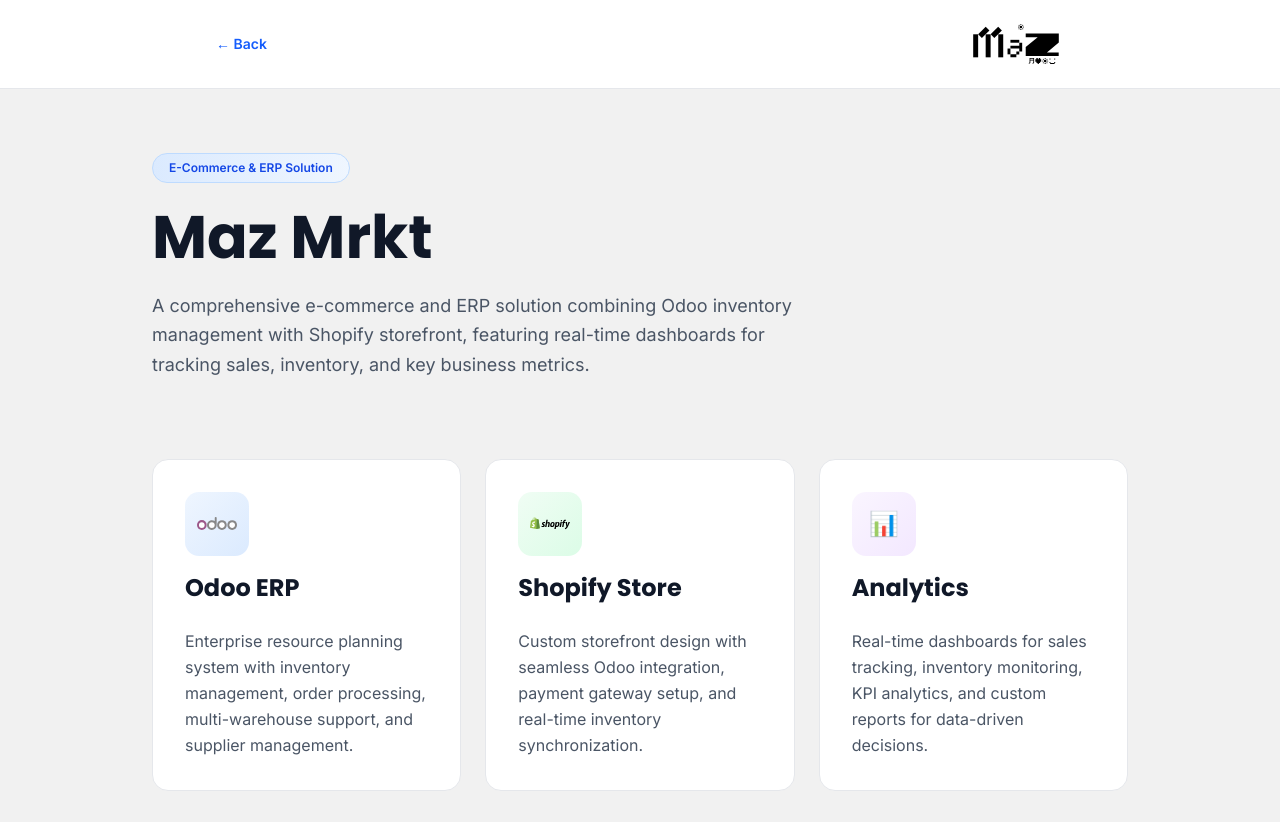
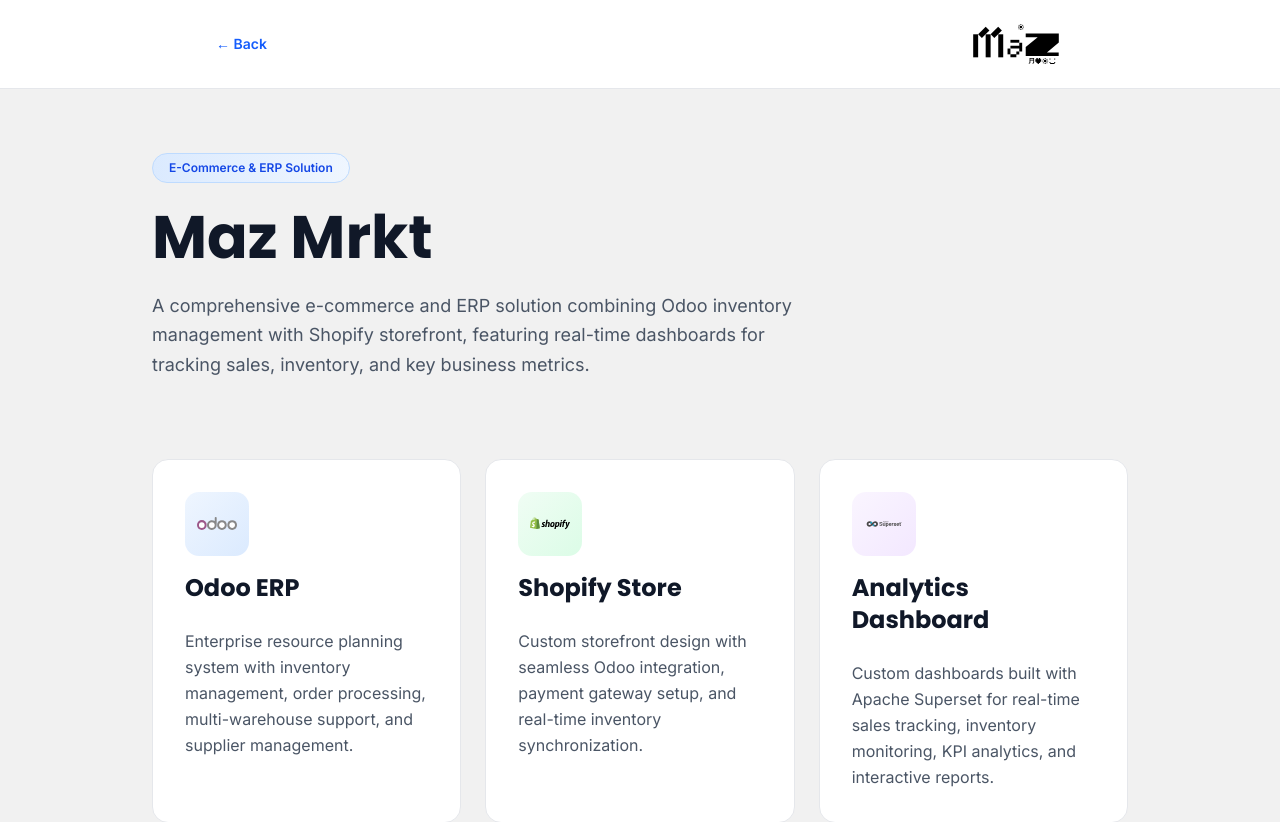
Before and after one commit to IbrahimRaafat/Raafats-Portofolio, a Next.js app: page /maz in a window 1280 px wide. Shown: the top 822 px of the page. Built offline with nearby package versions, Linux system fonts and the light colour scheme.

Commit message:
refine: use Apache Superset logo and update analytics card

```diff
--- a/src/pages/maz.tsx
+++ b/src/pages/maz.tsx
@@ -105,12 +105,12 @@
           <div className="group bg-white rounded-2xl p-8 border border-gray-200 hover:border-purple-300 hover:shadow-xl transition-all duration-300 hover:scale-105">
             <div className="mb-6">
               <div className="w-16 h-16 bg-gradient-to-br from-purple-50 to-purple-100 rounded-xl flex items-center justify-center mb-4 group-hover:from-purple-100 group-hover:to-purple-200 transition">
-                <span className="text-2xl">📊</span>
+                <img src="/images/superset-logo.svg" alt="Apache Superset" className="w-10 h-10 object-contain" />
               </div>
-              <h3 className="text-2xl font-bold text-gray-900" style={{ fontFamily: 'var(--font-poppins)' }}>Analytics</h3>
+              <h3 className="text-2xl font-bold text-gray-900" style={{ fontFamily: 'var(--font-poppins)' }}>Analytics Dashboard</h3>
             </div>
             <p className="text-gray-600 leading-relaxed">
-              Real-time dashboards for sales tracking, inventory monitoring, KPI analytics, and custom reports for data-driven decisions.
+              Custom dashboards built with Apache Superset for real-time sales tracking, inventory monitoring, KPI analytics, and interactive reports.
             </p>
           </div>
         </div>
```
Also changed, not shown: public/images/superset-logo.svg (added).
